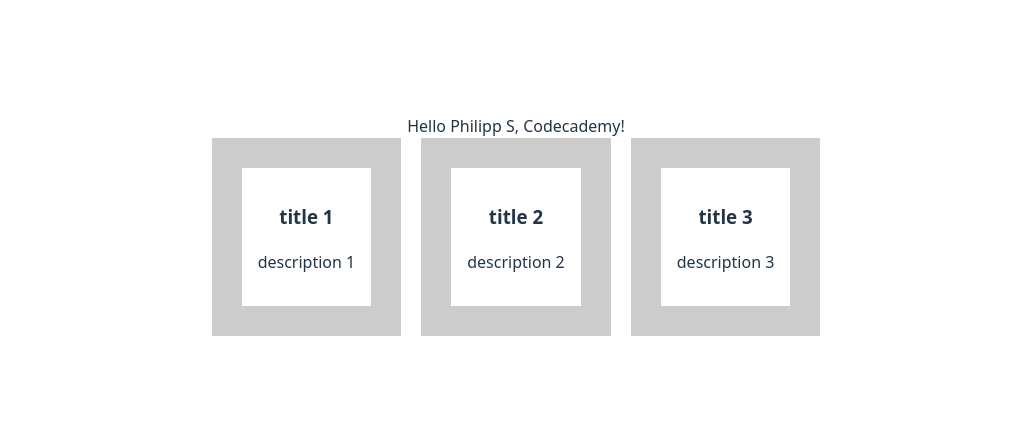
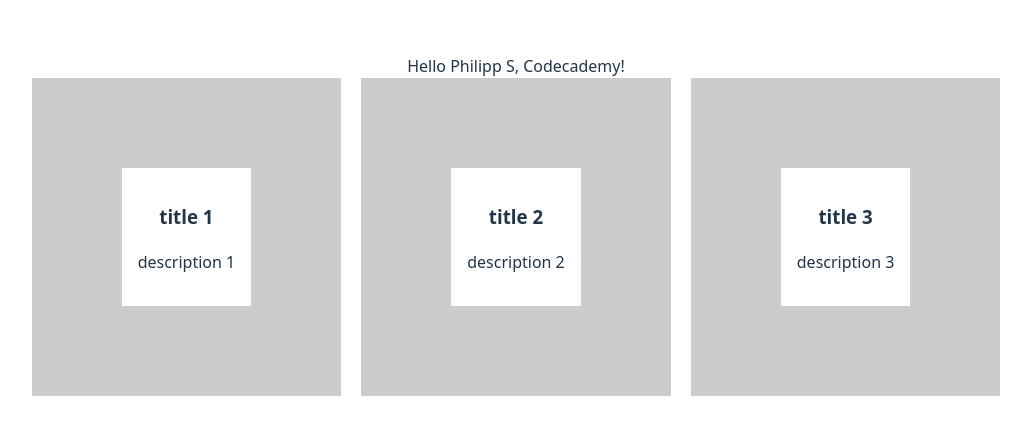
Before and after one commit to philippshchekin-art/vite-project, a React (Vite) app: page / in a window 1280 px wide. Shown: the part 175-610 px from the top of the page, without its empty margins (124-1155 px from the left). Built offline with nearby package versions, Linux system fonts and the light colour scheme.

Commit message:
border 90

```diff
--- a/src/App.css
+++ b/src/App.css
@@ -35,7 +35,7 @@
 
 .card {
   padding: 1em;
-  border: 30px solid #ccc;
+  border: 90px solid #ccc;
 }
 
 .read-the-docs {
```
